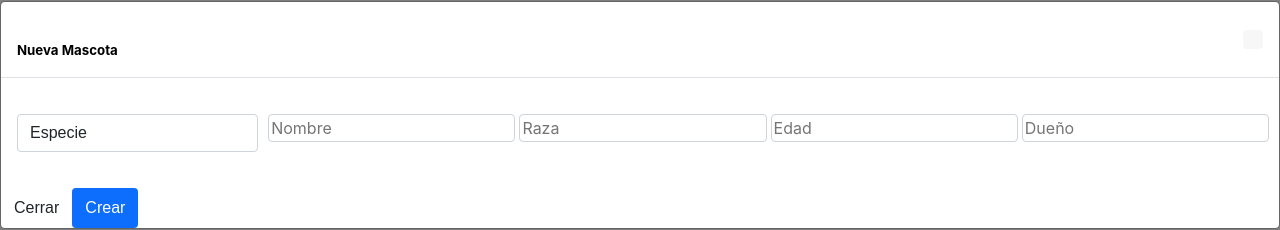
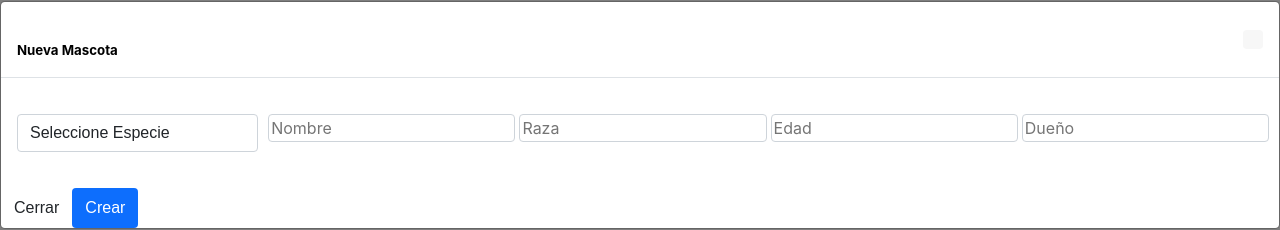
Before and after one commit to Alej087/appVeterinaria, a React (Create React App) app in the folder app-vet/: page / in a window 1280 px wide. Both pictures are taken after a click on the button "Nueva". Shown: the part 305-535 px from the top of the page. Built offline with nearby package versions, Linux system fonts and the light colour scheme.

Commit message:
componente Select con props

```diff
--- a/app-vet/src/componentes/Modal/index.js
+++ b/app-vet/src/componentes/Modal/index.js
@@ -13,7 +13,11 @@ function Modal () {
                         <div className="modal-body">
                             <form id="form">
                                 <div className="form-row">
-                                    <Select />
+                                    <Select options = {[
+                                                        {valor: "Perro", etiqueta: "Perro"},
+                                                        {valor: "Gato", etiqueta: "Gato"},
+                                                        {valor: "Otro", etiqueta: "Otro"},
+                                                        ]} nombreCampo = "Especie"/>
                                     <div className="col">
                                         <input type="text" id="nombre" name="nombre" className="form-control" placeholder="Nombre"/>
                                     </div>
--- a/app-vet/src/componentes/Select/index.js
+++ b/app-vet/src/componentes/Select/index.js
@@ -1,14 +1,12 @@
 import React from "react";
 import "./select.css"
 
-function Select (){
+function Select ({ options = [], nombreCampo = "vacio"}){
     return (
         <div className="col">
             <select id="especie" className="form-select" aria-label="Default select example">
-                <option selected>Especie</option>
-                <option>Perro</option>
-                <option>Gato</option>
-                <option>Otro</option>
+                <option value="">Seleccione {nombreCampo}</option>
+                {options.map(({valor,etiqueta}, index) =>(<option key={`${nombreCampo}-${index}-${valor}-${etiqueta}`} value={valor}>{etiqueta}</option>))}
             </select>
         </div>
     )
```
